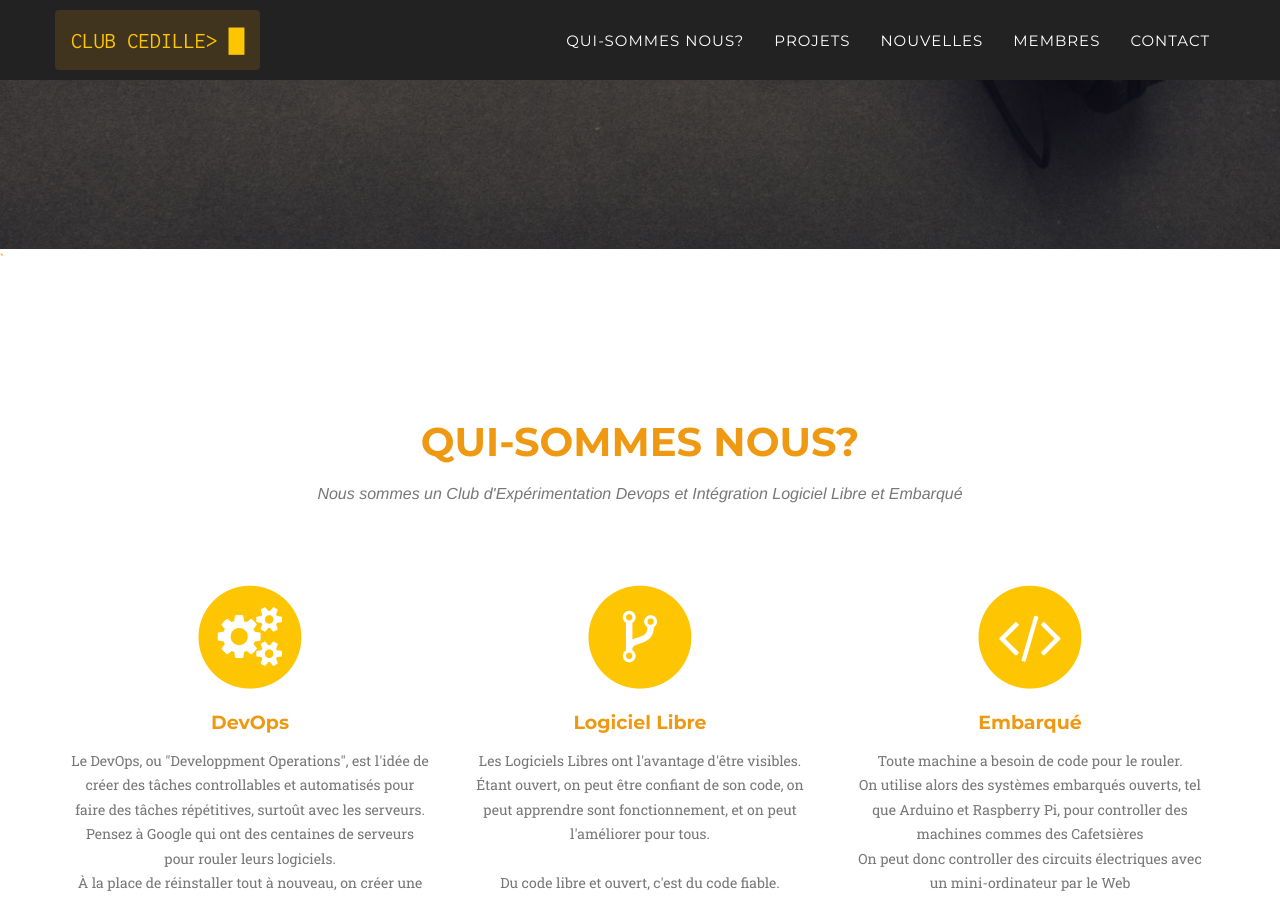
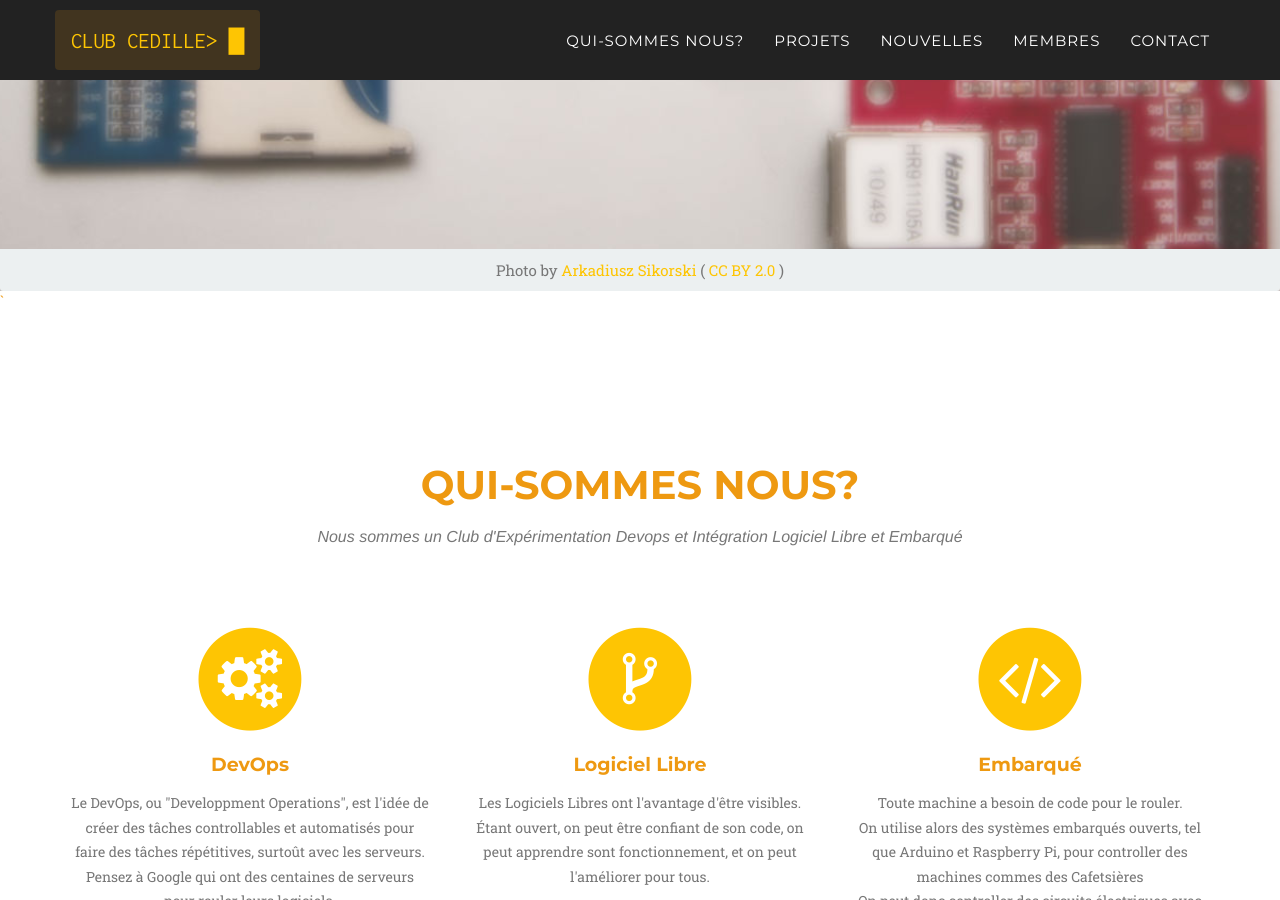
Before and after one commit to ClubCedille/clubcedille.github.io, a Jekyll site: the page built from index.html, in a window 1280 px wide and 900 px high, scrolled down 779 px. Built offline with Jekyll 4.4.1, drawn with Linux system fonts in a browser that asks for light colours; some web fonts are replaced.

Commit message:
Changed header background

```diff
--- a/_config.yml
+++ b/_config.yml
@@ -4,7 +4,14 @@ url: http://clubcedille.github.io
 title: Club Cedille
 email: clubcedille@gmail.com
 description: "Club Cedille Description"
-image: "/img/logos/cedille-logo-white.png"
+image: "/img/logos/cedille-logo-black.png"
+
+photoAttribution:
+  title: Photo
+  author: Arkadiusz Sikorski
+  photoLink: https://www.flickr.com/photos/arakus/8077218145/
+  license: CC BY 2.0
+  licenseLink: https://creativecommons.org/licenses/by/2.0/
 
 # Resource types
 collections:
--- a/_includes/header.html
+++ b/_includes/header.html
@@ -9,6 +9,12 @@
                 <a href="#about" class="page-scroll btn btn-xl">{{ site.data.[page.lang].home.more }}</a>
             </div>
         </div>
+
+    {% if site.photoAttribution %}
+        <div class="photo-attribution panel-footer text-muted">
+            {{site.photoAttribution.title}} by <a href="{{site.photoAttribution.photoLink}}">{{site.photoAttribution.author}}</a> ( <a href="{{site.photoAttribution.licenseLink}}">{{site.photoAttribution.license}}</a> )
+        </div>
+    {% endif %}
     </header>
 <!--
         {% for page in site.pages %}
```
Also changed, not shown: img/header-bg-old.jpg (added), img/header-bg.jpg.
